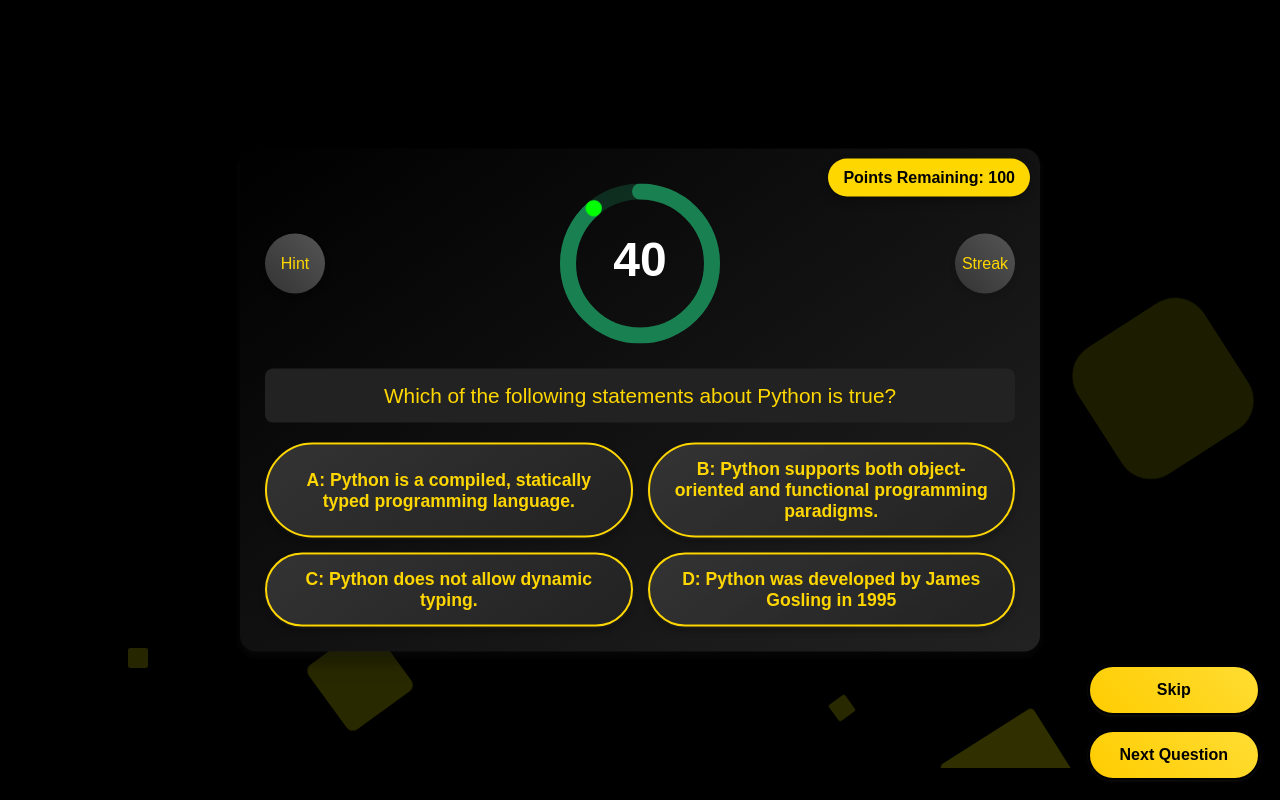
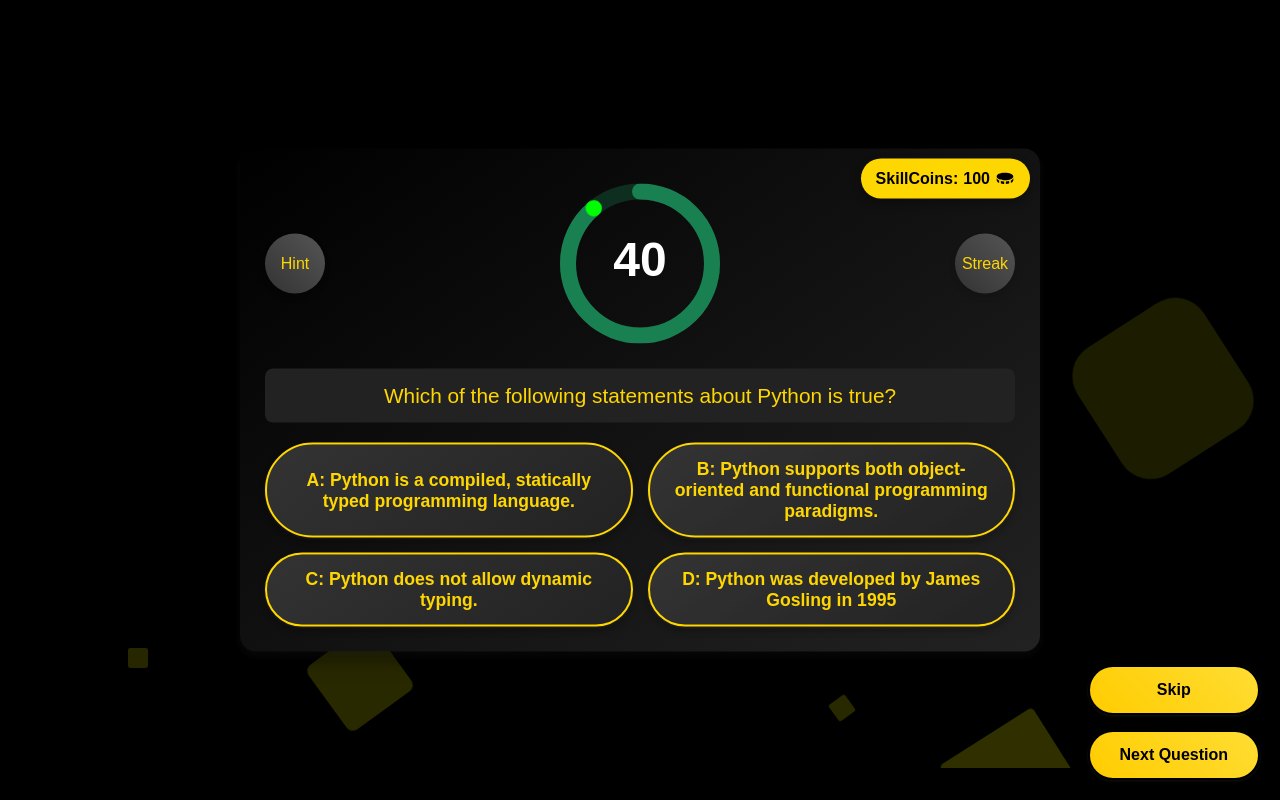
Before and after one commit to asghargit/SkillQuest, a plain HTML site: page public/pages/quiz.html in a window 1280 px wide. Drawn offline with Linux system fonts and the light colour scheme.

Commit message:
quizzz changes

```diff
--- a/public/css/quiz.css
+++ b/public/css/quiz.css
@@ -1,3 +1,6 @@
+@tailwind base;
+@tailwind components;
+@tailwind utilities;
 /* General Reset */
 * {
     margin: 0;
--- a/public/pages/quiz.html
+++ b/public/pages/quiz.html
@@ -5,6 +5,7 @@
     <meta name="viewport" content="width=device-width, initial-scale=1.0">
     <title>Quiz Game</title>
     <link rel="stylesheet" href="../css/quiz.css">
+
 </head>
 <body>
     <!-- Background animation -->
@@ -28,9 +29,13 @@
         <!-- Top Bar with Timer, Score, and Points Remaining -->
         <div class="top-bar">
             <!-- Points Remaining Tab -->
-            <div class="points-remaining">
-                Points Remaining: <span id="pointsValue">100</span>
+            <div class="points-remaining" style="display: flex; align-items: center; gap: 5px;">
+                SkillCoins: <span id="pointsValue">100</span>
+                <svg xmlns="http://www.w3.org/2000/svg" width="20" height="20" viewBox="0 0 24 24" style="fill: rgba(0, 0, 0, 1);">
+                    <path d="M12 5C7.031 5 2 6.546 2 9.5S7.031 14 12 14c4.97 0 10-1.546 10-4.5S16.97 5 12 5zm-5 9.938v3c1.237.299 2.605.482 4 .541v-3a21.166 21.166 0 0 1-4-.541zm6 .54v3a20.994 20.994 0 0 0 4-.541v-3a20.994 20.994 0 0 1-4 .541zm6-1.181v3c1.801-.755 3-1.857 3-3.297v-3c0 1.44-1.199 2.542-3 3.297zm-14 3v-3C3.2 13.542 2 12.439 2 11v3c0 1.439 1.2 2.542 3 3.297z"></path>
+                </svg>
             </div>
+
 
             <button class="hint-button">Hint</button>
             <div id="countdown">
```
